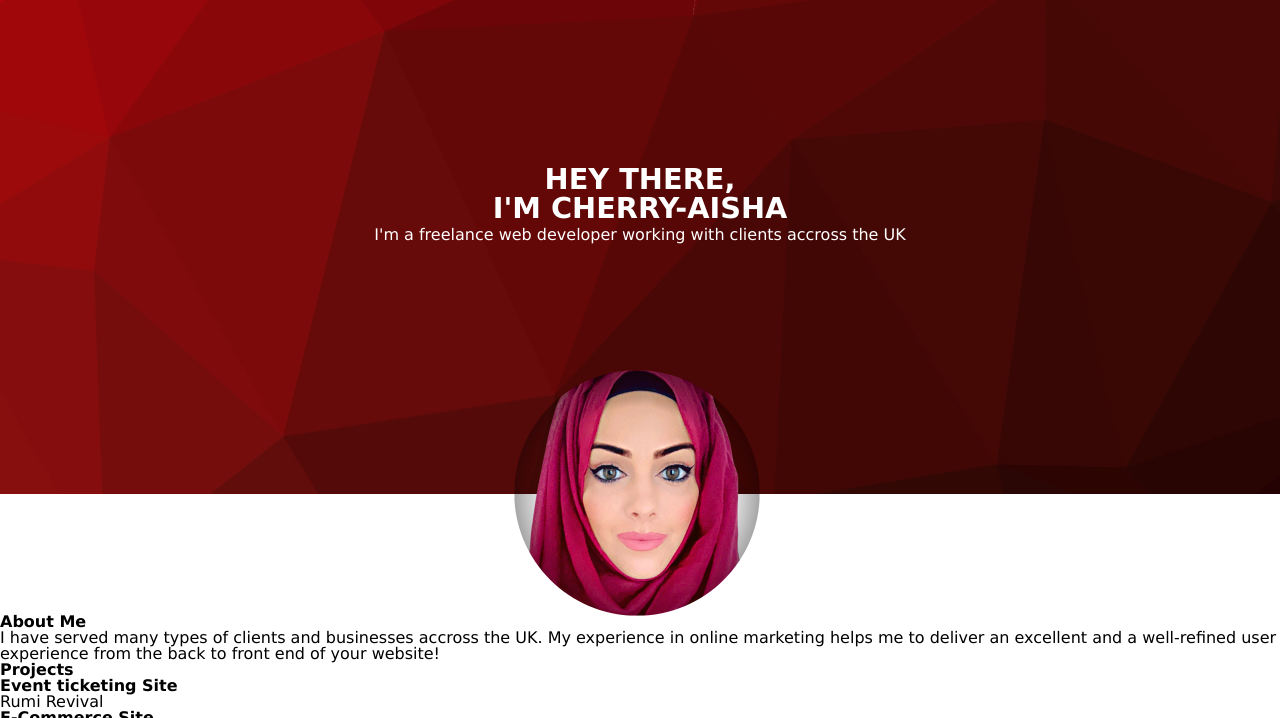
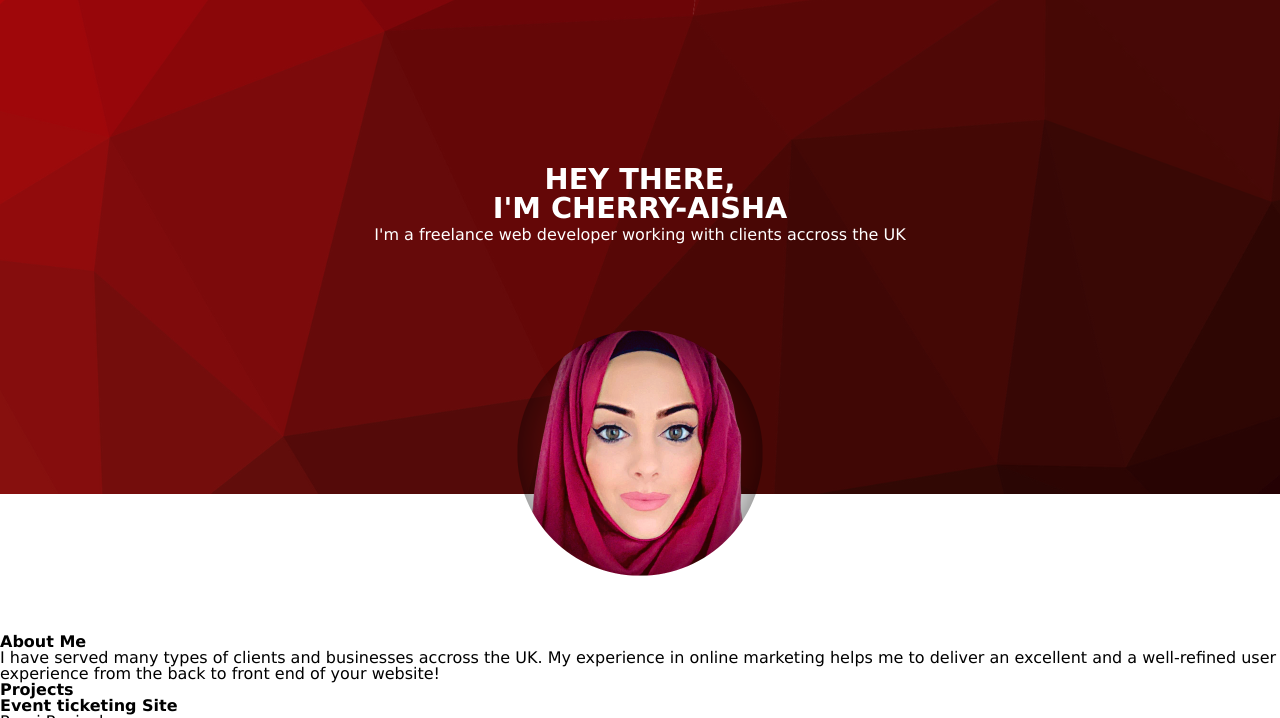
Before and after one commit to cherry-aisha/week-2-homework, a plain HTML site: page index.html in a window 1280 px wide. Shown: the part 82-800 px from the top of the page. Drawn offline with Linux system fonts and the light colour scheme.

Commit message:
Styled headshot

```diff
--- a/Assets/css/style.css
+++ b/Assets/css/style.css
@@ -8,6 +8,8 @@
 
 .body {
   background: #ffff;
+  display: flex;
+  flex-direction: column;
   }
 
 /* Top Header Styling*/
@@ -52,17 +54,18 @@ li :active {
 
 /* hero section */
 .hero {
-  height: 500px;
-  width: 100%;
-  margin-bottom: 120px;
+  text-align: center;
   background-image: url("../images/background.png");
   background-size: cover;
   background-position: center;
+  color: #fff;
+  height: 500px;
+  width: 100%;
+  margin-bottom: 140px;
 }
 
 .h2 {
   width: 100%;
-  text-align: center;
   position: relative;
   top: 40%;
   left: 50%;
@@ -72,9 +75,7 @@ li :active {
 }
 
 .hero-p {
-  display:block;
   width: 100%;
-  text-align: center;
   position: relative;
   top: 35%;
   font-size: 100%;
@@ -82,10 +83,10 @@ li :active {
 }
 
 #headshot {
-  display:block;
   width: 250px;
   height: 250px;
   position: relative;
-  margin-top: 300px;
-  margin-left: 40%;
+  margin-top: 260px;
 }
+
+/* About Me */
```
